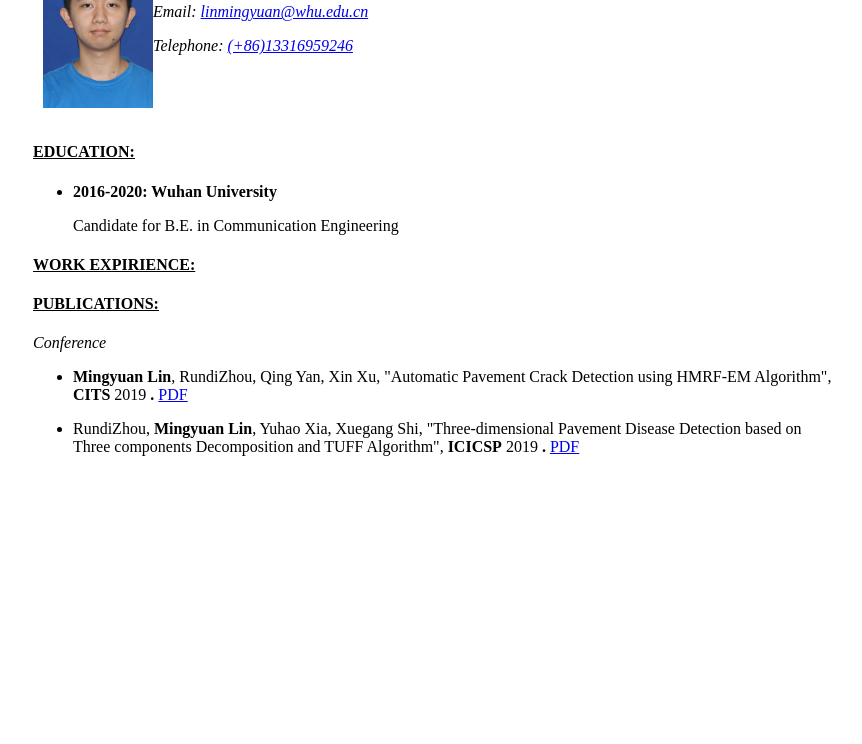
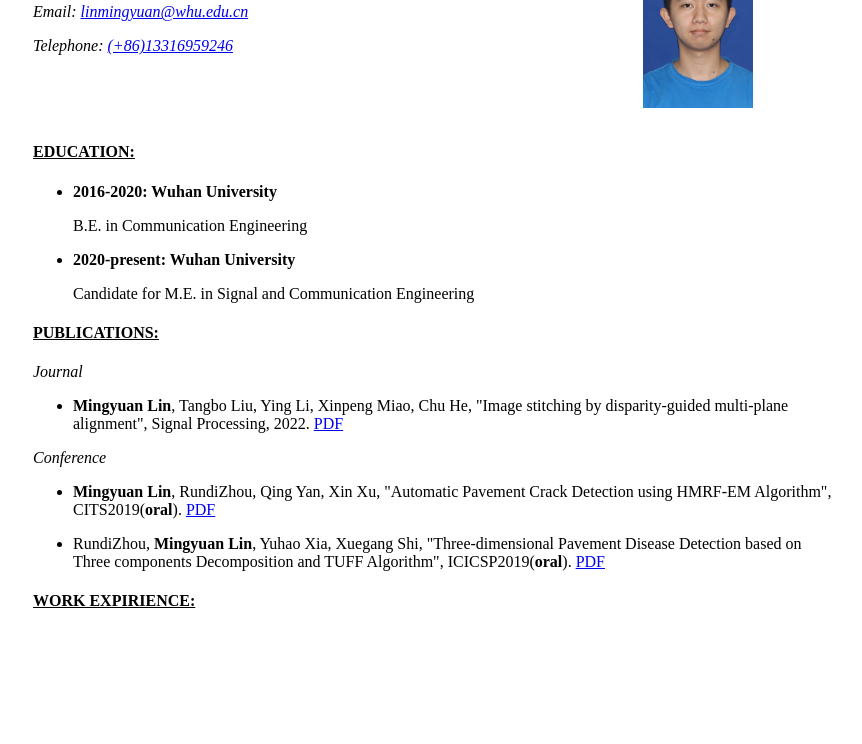
Before and after one commit to linmingyuan/linmingyuan.github.io, a plain HTML site: page index.html in a window 1280 px wide. Shown: the part 56-800 px from the top of the page, without its empty margins (207-1069 px from the left). Drawn offline with Linux system fonts and the light colour scheme.

Commit message:
Update index.html

```diff
--- a/index.html
+++ b/index.html
@@ -12,9 +12,6 @@
 <body>
     <section>
         <div class="top-container">
-            <div class="photo-container">
-                <img src="images/photo.png" alt="Sully Student's photo" class="photo" />
-            </div>
             <div class="name-container">
                 <h3 class="name">Mingyuan Lin</h3>
                 <address class="adress-container">
@@ -25,6 +22,9 @@
                         Telephone: <a href="tel:(+86)13316959246"> (+86)13316959246 </a>
                     </p>
                 </address>
+            </div>
+			<div class="photo-container">
+                <img src="images/photo.png" alt="Sully Student's photo" class="photo" />
             </div>
         </div>
         <main>
@@ -37,32 +37,41 @@
                             2016-2020: Wuhan University
                         </p>
                         <p>
-                            Candidate for B.E. in Communication Engineering
+                            B.E. in Communication Engineering
                         </p>
                     </li>
+					<li>
+						<p class="bold">
+                            2020-present: Wuhan University
+                        </p>
+                        <p>
+                            Candidate for M.E. in Signal and Communication Engineering
+                        </p>
+					</li>
                 </ul>
 
             </div>
 
-            <h4 class="section-header">Work expirience:</h4>
-            <div class="employment-container">
-
-            <div class="job-conrainer">
-
-            </div>
-
-            </div>
 			<h4 class="section-header">Publications:</h4>
 			<div class = "publication-container">
+			<em>Journal</em>
+				<ul>
+					<li>
+						<p>
+							<strong>Mingyuan Lin</strong>,
+							Tangbo Liu, Ying Li, Xinpeng Miao, Chu He, "Image stitching by disparity-guided multi-plane alignment",
+							Signal Processing, 2022.
+							<a href="https://doi.org/10.1016/j.sigpro.2022.108534">PDF</a>
+						<p>
+					</li>
+				</ul>
 			<em>Conference</em>
 				<ul>
 					<li>
                         <p>
                             <strong>Mingyuan Lin</strong>,
 							RundiZhou, Qing Yan, Xin Xu, "Automatic Pavement Crack Detection using HMRF-EM Algorithm",
-							<b>CITS</b>
-							2019
-							<strong>.</strong>
+							CITS2019(<b>oral</b>).
 							<a href="https://ieeexplore.ieee.org/document/8862067">PDF</a>
                         </p>
                     </li>
@@ -71,15 +80,22 @@
                             RundiZhou,
 							<strong>Mingyuan Lin</strong>,
 							Yuhao Xia, Xuegang Shi, "Three-dimensional Pavement Disease Detection based on Three components Decomposition and TUFF Algorithm",
-							<b>ICICSP</b>
-							2019
-							<strong>.</strong>
+							ICICSP2019(<b>oral</b>).
 							<a href="https://ieeexplore.ieee.org/document/8958594">PDF</a>
                         </p>
                     </li>
                 </ul>
 			</div>
 
+            <h4 class="section-header">Work expirience:</h4>
+            <div class="employment-container">
+
+				<div class="job-conrainer">
+
+				</div>
+
+            </div>
+
         </main>
     </section>
 </body>
```
